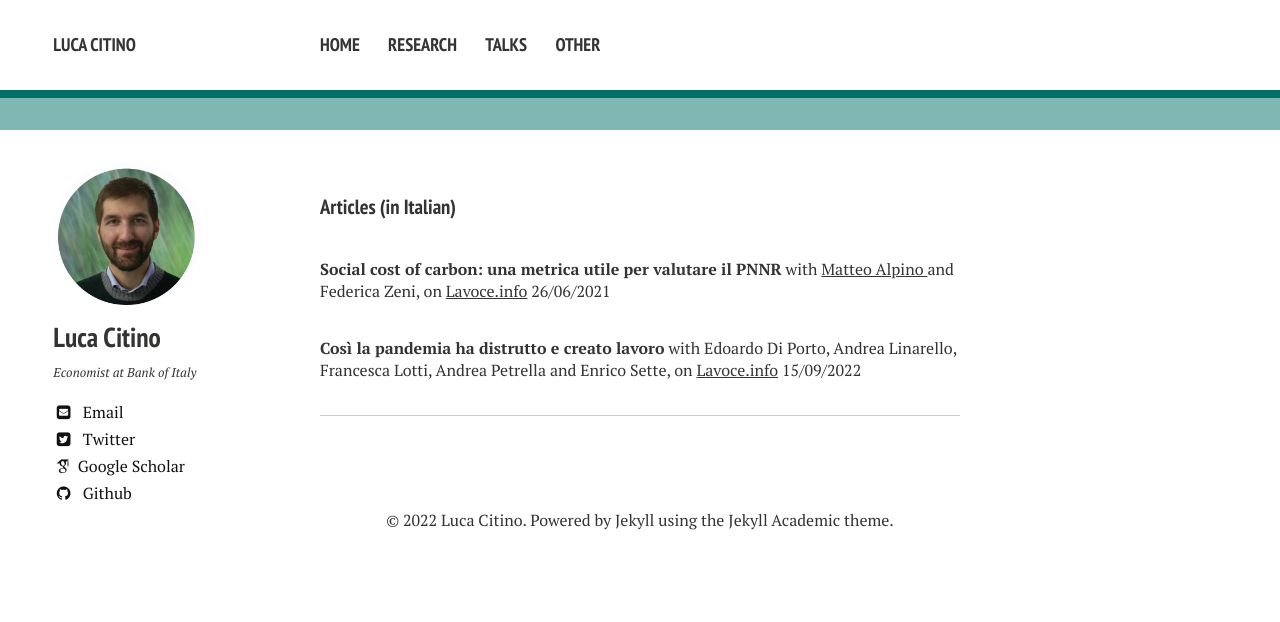
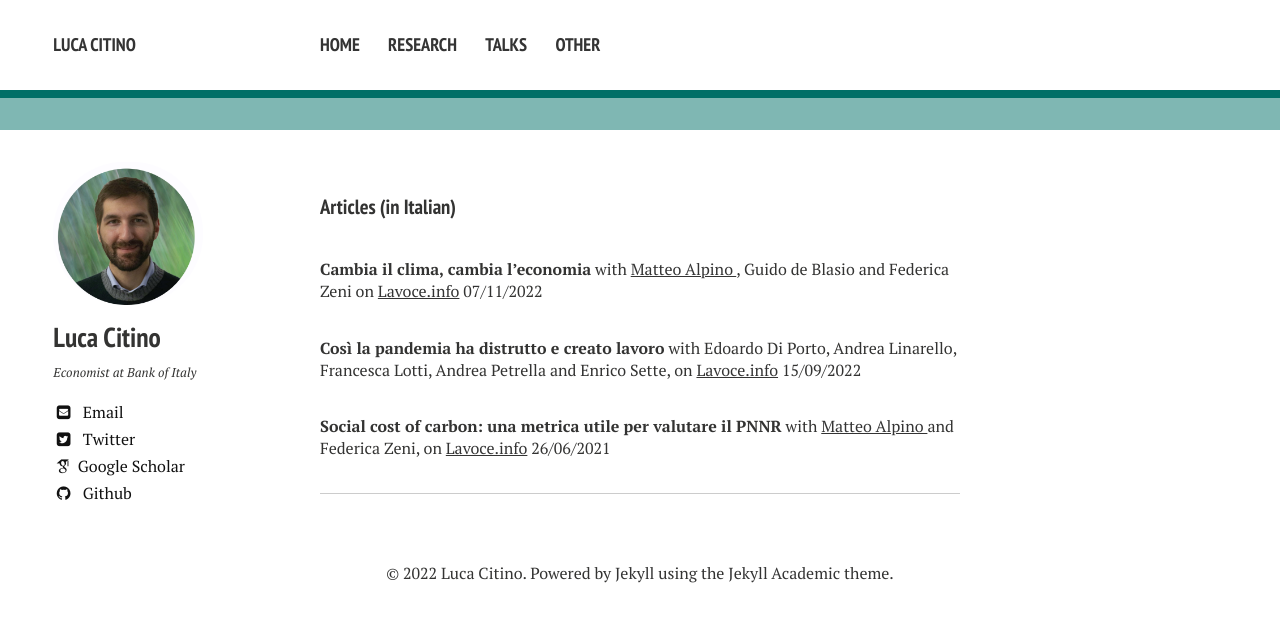
Before and after one commit to luca-citino/luca-citino.github.io, a Jekyll site: the page built from other.md, in a window 1280 px wide. Shown: the top 622 px of the page. Built offline with Jekyll 4.4.1, drawn with Linux system fonts in a browser that asks for light colours; nearby versions of some CDN libraries; some web fonts are replaced.

Commit message:
Update other.md

```diff
--- a/other.md
+++ b/other.md
@@ -5,6 +5,8 @@ title: Other
 
 #### Articles (in Italian)
 
-**Social cost of carbon: una metrica utile per valutare il PNNR** with <a href="https://sites.google.com/site/alpinomtt/home">Matteo Alpino </a> and Federica Zeni, on <a href="https://www.lavoce.info/archives/88199/social-cost-of-carbon-una-metrica-utile-per-valutare-il-pnrr/">Lavoce.info</a> 26/06/2021
+**Cambia il clima, cambia l'economia** with <a href="https://sites.google.com/site/alpinomtt/home">Matteo Alpino </a>, Guido de Blasio and Federica Zeni on <a href="https://www.lavoce.info/archives/98587/cambia-il-clima-cambia-leconomia/">Lavoce.info</a> 07/11/2022
 
 **Così la pandemia ha distrutto e creato lavoro** with Edoardo Di Porto, Andrea Linarello, Francesca Lotti, Andrea Petrella and Enrico Sette, on <a href="https://www.lavoce.info/archives/97443/cosi-la-pandemia-ha-distrutto-e-creato-lavoro/">Lavoce.info</a> 15/09/2022
+
+**Social cost of carbon: una metrica utile per valutare il PNNR** with <a href="https://sites.google.com/site/alpinomtt/home">Matteo Alpino </a> and Federica Zeni, on <a href="https://www.lavoce.info/archives/88199/social-cost-of-carbon-una-metrica-utile-per-valutare-il-pnrr/">Lavoce.info</a> 26/06/2021
```
